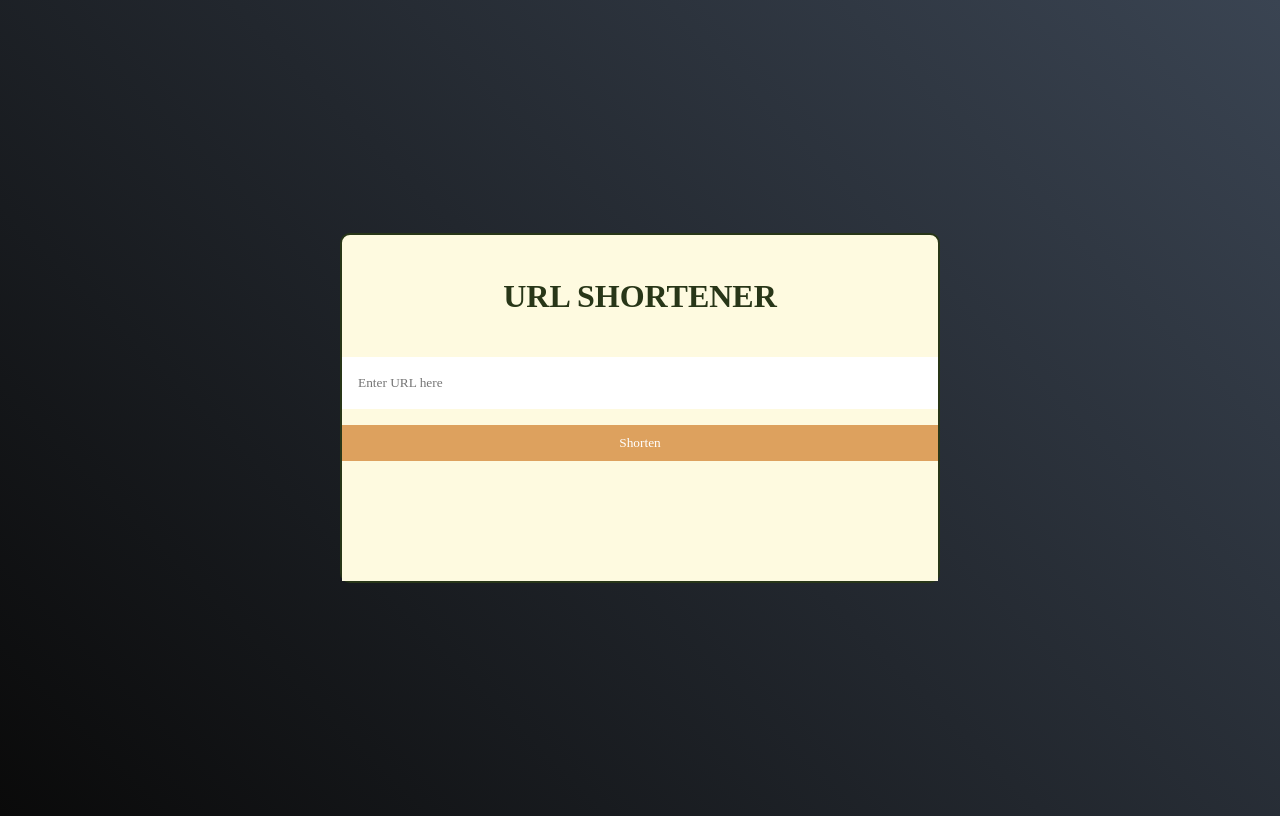
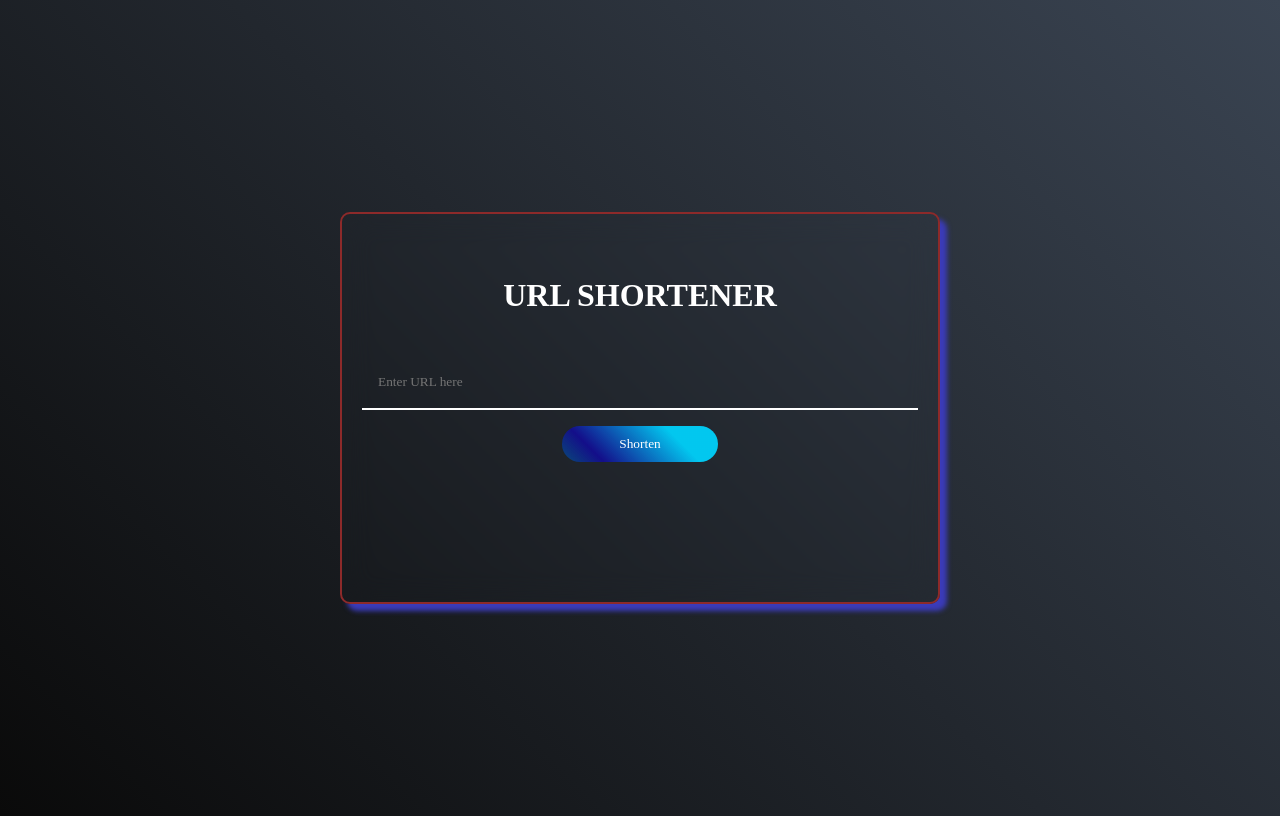
Before and after one commit to Jahnavi-Anand/urlshortner, a Django app: page / in a window 1280 px wide. Run offline with Django 4.2, Linux system fonts and the light colour scheme; some libraries are stand-ins or nearby versions.

Commit message:
run manage.py and run some test cases

```diff
--- a/templates/index.html
+++ b/templates/index.html
@@ -1,13 +1,16 @@
 <!DOCTYPE html>
 <html>
+
 <head>
-    <script src="https://code.jquery.com/jquery-3.1.1.min.js" integrity="sha256-hVVnYaiADRTO2PzUGmuLJr8BLUSjGIZsDYGmIJLv2b8=" crossorigin="anonymous"></script>
+    <script src="https://code.jquery.com/jquery-3.1.1.min.js"
+        integrity="sha256-hVVnYaiADRTO2PzUGmuLJr8BLUSjGIZsDYGmIJLv2b8=" crossorigin="anonymous"></script>
     <style>
         *,
         *::before,
         *::after {
             box-sizing: border-box;
         }
+
         body,
         section {
             display: flex;
@@ -15,26 +18,38 @@
             justify-content: center;
             padding: 1rem;
         }
+
         body {
             min-height: 100vh;
             font-family: "Arial, sans-serif";
             line-height: 1.5;
-            color: #283618;
-            /* background-color: #606C38; */
-            background: linear-gradient(45deg,#0a0a0a,#3a4452);
+            /* background: url('./wallpaperflare.com_wallpaper.jpg'); */
+            background: linear-gradient(45deg,#0a0a0a,#3a4452);;
+            background-position: center;
+            background-size: cover;
+            overflow: hidden;
         }
+
         main {
+            opacity: 1;
             max-width: 600px;
             width: 90%;
-            border: 2.5px solid #283618;
+            border: 2.5px solid #8d2a2a;
+            box-shadow: 7px 7px 5px rgb(59, 59, 185);
             border-radius: 10px;
-            background-color: #FEFAE0;
+            background: transparent;
+            backdrop-filter: blur(15px);
+            padding: 20px;
         }
+
         h1 {
             padding: 1rem;
-            text-transform: uppercase; /* Convert text to all caps */
-            text-align: center; /* Center-align the text */
+            text-transform: uppercase;
+            text-align: center;
+            font-size: 2em;
+            color: white;
         }
+
         input,
         button {
             font-family: inherit;
@@ -43,41 +58,69 @@
             border: 0;
             padding: 1rem;
         }
+
         input {
             box-sizing: border-box;
             width: 100%;
+            background: transparent;
+            border: 2px solid white;
+            border-left: 0px;
+            border-right: 0px;
+            border-top: 0px;
         }
+
         .buttons {
             display: flex;
         }
+
         /* Add spacing and adjust button size */
         .input-container {
             margin-bottom: 1rem;
+            background: transparent;
+            color: white;
+            border-left: 0px;
+            border-right: 0px;
+            border-top: 0px;
         }
+
         /* Reduce button width */
         .small-button {
             padding: 0.5rem;
-            width: auto; /* Set width to auto to reduce button length */
+            width: auto;
+
+            /* Set width to auto to reduce button length */
         }
+
         button {
+            margin-left: 200px;
+            margin-right: 200px;
             cursor: pointer;
             flex: 1;
-            background-color: #DDA15E;
+            background: linear-gradient(45deg, rgba(9,75,121,1) 0%, rgba(13,2,191,0.644782913165266) 22%, rgba(0,212,255,0.9248949579831933) 72%, rgba(0,212,255,0.9248949579831933) 100%);
             color: white;
+            border-radius: 20px;
+
         }
+
         /* Hover style for the button */
         button:hover {
-            background-color: #283618;
+            background-color: #6eb023;
         }
+
         section {
             min-height: 120px;
             text-align: center;
             background-color: #FEFAE0;
+            background: transparent;
+            backdrop-filter: blur(15px);
         }
+
+
     </style>
 </head>
+
 <body>
-<main>
+    <main id="main-cont">
         <!-- Centered and all caps text -->
         <h1>URL Shortener</h1>
         <form id="post-form" method="POST" action="/create">
@@ -92,25 +135,28 @@
             </div>
         </form>
 
-    <section id="section"><h2></h2></section>
+        <section id="section">
+            <h2></h2>
+        </section>
     </main>
 
     <script type="text/javascript">
-    $(document).on('submit','#post-form',function(e){
+        $(document).on('submit', '#post-form', function (e) {
             e.preventDefault();
 
             $.ajax({
-            type:'POST',
-            url:'/create',
-            data:{
-                link:$('#link').val(),
-                csrfmiddlewaretoken:$('input[name=csrfmiddlewaretoken]').val(),
+                type: 'POST',
+                url: '/create',
+                data: {
+                    link: $('#link').val(),
+                    csrfmiddlewaretoken: $('input[name=csrfmiddlewaretoken]').val(),
                 },
-            success: function(data){
-                $('h2').html("localhost:8000/"+data)
+                success: function (data) {
+                    $('h2').html("http://127.0.0.1:5500/" + data)
                 }
             });
         });
     </script>
 </body>
+
 </html>
```
Lines whose indentation alone changed are shown as unchanged.
